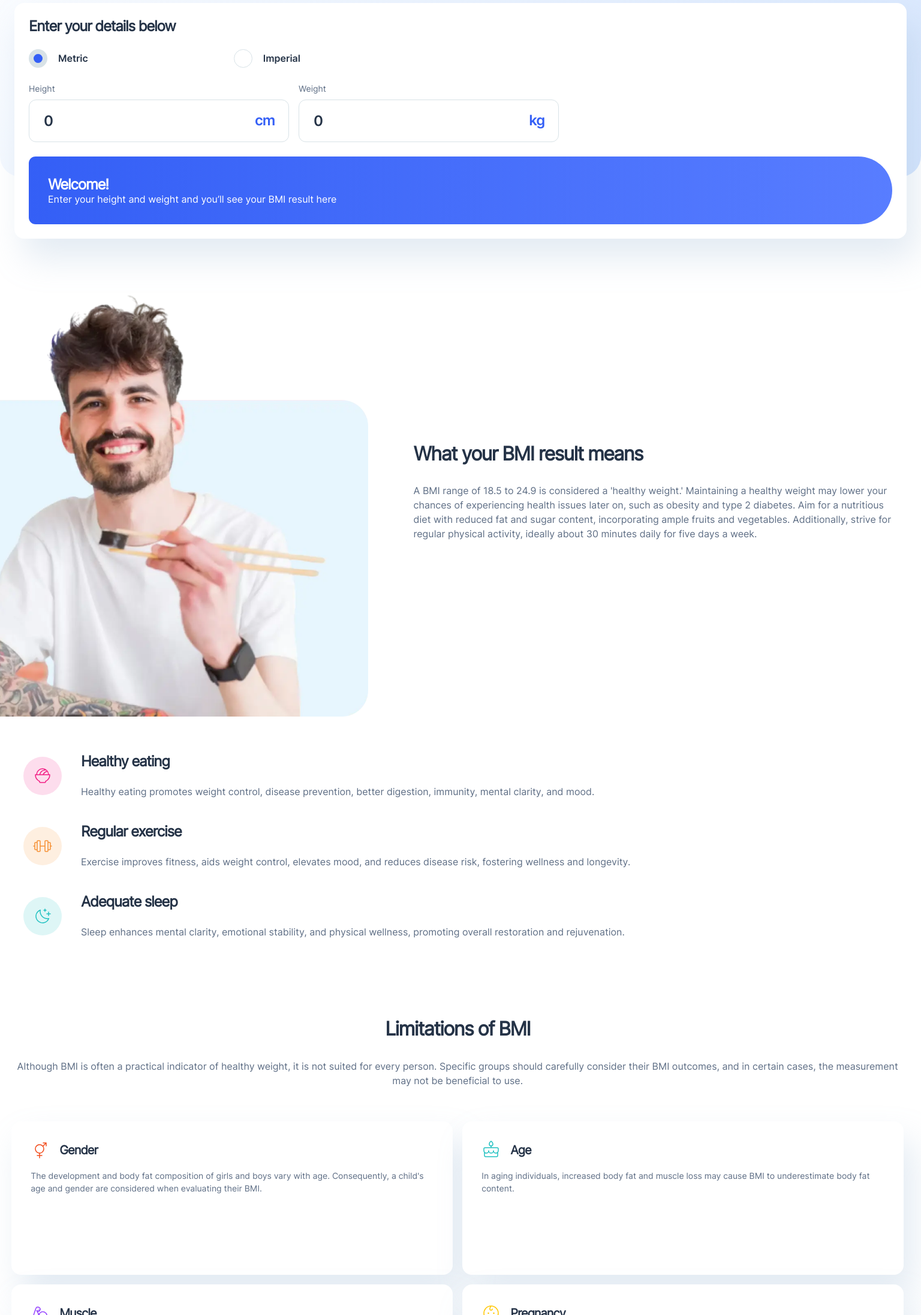
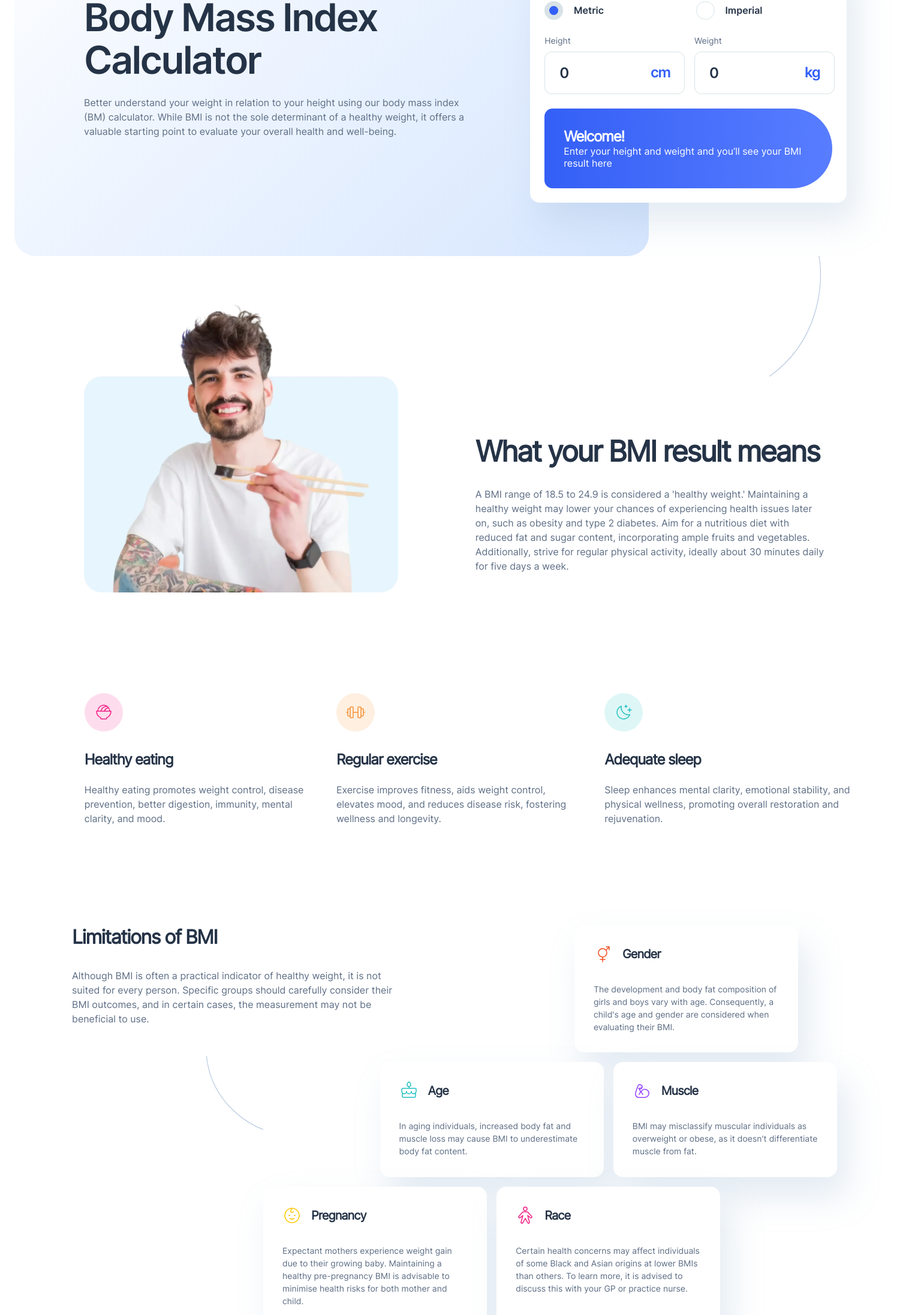
Before and after one commit to jAllanOli/bmi-calculator, an Angular app: page / in a window 1536 px wide. Shown: the part 256-2449 px from the top of the page at 60% size. Built offline with nearby package versions, Linux system fonts and the light colour scheme.

Commit message:
desktop layout done

```diff
--- a/src/app/app.component.html
+++ b/src/app/app.component.html
@@ -78,13 +78,15 @@
   </section>
 
   <section class="limitations">
-    <h2>Limitations of BMI</h2>
-    <p>
-      Although BMI is often a practical indicator of healthy weight, it is not
-      suited for every person. Specific groups should carefully consider their
-      BMI outcomes, and in certain cases, the measurement may not be beneficial
-      to use.
-    </p>
+    <div class="limitations__text">
+      <h2>Limitations of BMI</h2>
+      <p>
+        Although BMI is often a practical indicator of healthy weight, it is not
+        suited for every person. Specific groups should carefully consider their
+        BMI outcomes, and in certain cases, the measurement may not be
+        beneficial to use.
+      </p>
+    </div>
 
     <div class="cards-grid">
       <div class="limitations__item">
--- a/src/app/app.component.scss
+++ b/src/app/app.component.scss
@@ -13,6 +13,12 @@
     padding: 2rem 2.69rem 20.37rem 2.44rem;
   }
 
+  @media (min-width: 1440px) {
+    text-align: left;
+    padding: 4.7rem 18.63rem 12.25rem 7.25rem;
+    max-width: 70%;
+  }
+
   & header > img {
     max-width: 2.5rem;
   }
@@ -23,6 +29,10 @@
     gap: 1.5rem;
     padding-top: 1.5rem;
 
+    @media (min-width: 1440px) {
+      padding-top: 8.19rem;
+    }
+
     h1 {
       @include heading-l;
       font-weight: 600;
@@ -31,6 +41,12 @@
 
       @media (min-width: 760px) {
         padding: 0 10.5rem;
+      }
+
+      @media (min-width: 1440px) {
+        padding: 0;
+        padding-right: 5.5rem;
+        @include heading-xl;
       }
     }
 
@@ -43,6 +59,13 @@
 
 .inputs-area {
   padding: 0 1.5rem;
+
+  @media (min-width: 1440px) {
+    max-width: 36rem;
+    position: absolute;
+    top: 11.3rem;
+    right: 6.5%;
+  }
 }
 
 .result-explanation {
@@ -55,12 +78,25 @@
     flex-direction: row;
   }
 
+  @media (min-width: 1440px) {
+    margin-top: 0;
+    padding-top: 4.1rem;
+    background: url(../assets/images/pattern-curved-line-left.svg) no-repeat top
+      right 10.44rem;
+    align-items: flex-end;
+  }
+
   img {
     width: 100%;
 
     @media (min-width: 760px) {
       margin-left: -10%;
       max-width: 50%;
+    }
+
+    @media (min-width: 1440px) {
+      margin: 0;
+      padding: 0 7.25rem 0;
     }
   }
 
@@ -70,11 +106,20 @@
     gap: 2rem;
     padding: 3rem 2.7rem 4.5rem 4.7rem;
 
+    @media (min-width: 1440px) {
+      padding: 0 10rem 2rem 0.8rem;
+    }
+
     h2 {
       font-size: 2rem;
       line-height: 110%;
       letter-spacing: -0.1rem;
       color: $gunmetal;
+
+      @media (min-width: 1440px) {
+        font-size: 3rem;
+        letter-spacing: -0.15rem;
+      }
     }
 
     p {
@@ -103,6 +148,13 @@
     padding: 3.75rem 2.69rem 3.75rem 2.44rem;
   }
 
+  @media (min-width: 1440px) {
+    flex-direction: row;
+    padding: 4.5rem 7.3rem 6rem 7.3rem;
+    gap: 2rem;
+    margin-top: 6rem;
+  }
+
   &__item {
     display: flex;
     flex-direction: column;
@@ -112,6 +164,11 @@
     @media (min-width: 760px) {
       flex-direction: row;
       align-items: center;
+    }
+
+    @media (min-width: 1440px) {
+      flex-direction: column;
+      align-items: flex-start;
     }
   }
 
@@ -150,17 +207,32 @@
     padding-right: 2.69;
   }
 
-  & > h2 {
+  @media (min-width: 1440px) {
+    background: url(../assets/images/pattern-curved-line-right.svg) no-repeat
+      left 20rem top 18rem;
+    text-align: left;
+    padding: 4.5rem 8.75rem 6rem 6rem;
+  }
+
+  &__text {
+    max-width: 36rem;
+    display: flex;
+    flex-direction: column;
+    gap: 2.2rem;
+  }
+
+  &__text > h2 {
     font-size: 2rem;
     line-height: 110%;
     letter-spacing: -0.1rem;
     color: $gunmetal;
   }
 
-  & > p {
+  &__text > p {
     margin-bottom: 1.5rem;
     line-height: 150%;
     color: $dark-eletric-blue;
+    padding-right: 1rem;
   }
 
   .cards-grid {
@@ -170,6 +242,13 @@
 
     @media (min-width: 760px) {
       grid-template-columns: repeat(4, 1fr);
+    }
+
+    @media (min-width: 1440px) {
+      grid-template-columns: repeat(15, 1fr);
+      max-width: 75%;
+      align-self: flex-end;
+      margin-top: -14rem;
     }
   }
 
@@ -208,6 +287,32 @@
       }
     }
 
+    @media (min-width: 1440px) {
+      gap: 2rem;
+      box-shadow: 16px 32px 56px 0px rgba(143, 174, 207, 0.25);
+      min-height: 12rem;
+
+      &:nth-child(1) {
+        grid-column: 9 / 15;
+      }
+
+      &:nth-child(2) {
+        grid-column: 4 / 10;
+      }
+
+      &:nth-child(3) {
+        grid-column: 10 / 16;
+      }
+
+      &:nth-child(4) {
+        grid-column: 1 / 7;
+      }
+
+      &:nth-child(5) {
+        grid-column: 7 / 13;
+      }
+    }
+
     .card-header {
       display: flex;
       align-items: center;
--- a/src/app/calculator/calculator.component.scss
+++ b/src/app/calculator/calculator.component.scss
@@ -15,6 +15,10 @@
     margin-top: -290px;
   }
 
+  @media (min-width: 1024px) {
+    margin-top: 0;
+  }
+
   h3 {
     color: $gunmetal;
     font-size: 1.5rem;
@@ -29,6 +33,9 @@
 
     @media (min-width: 760px) {
       gap: 15.2rem;
+    }
+    @media (min-width: 1024px) {
+      gap: 9.6rem;
     }
 
     &__label {
@@ -156,10 +163,19 @@
     line-height: normal;
     letter-spacing: -0.075rem;
     color: $gunmetal;
+    transition: all 500ms ease-in-out;
 
     &:focus {
       outline: none;
       border: 1.5px solid $blue;
+      background: var(
+        --gradient-1,
+        linear-gradient(315deg, #d6e6fe 0%, rgba(214, 252, 254, 0) 100%)
+      );
+    }
+
+    &:hover {
+      border: 1px solid $blue;
     }
   }
 }
--- a/src/styles/styles.scss
+++ b/src/styles/styles.scss
@@ -8,4 +8,8 @@
 
 body {
   font-family: Inter Regular;
+
+  @media (min-width: 1024px) {
+    padding-left: 1.5rem;
+  }
 }
```
